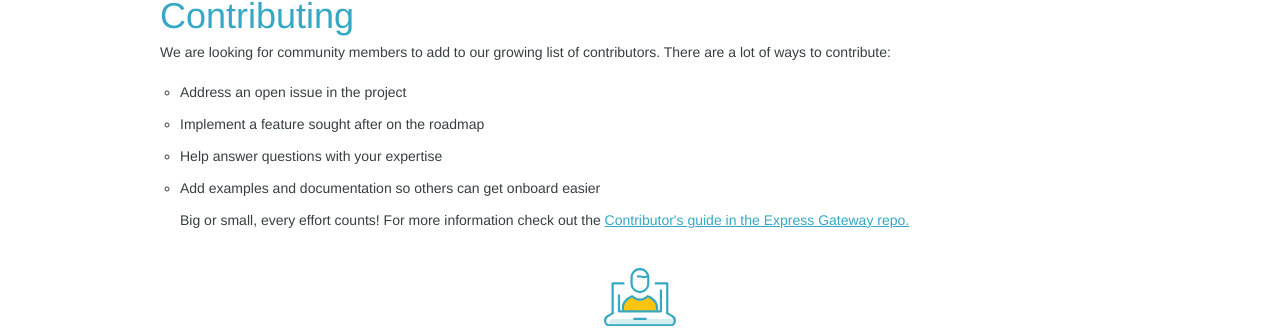
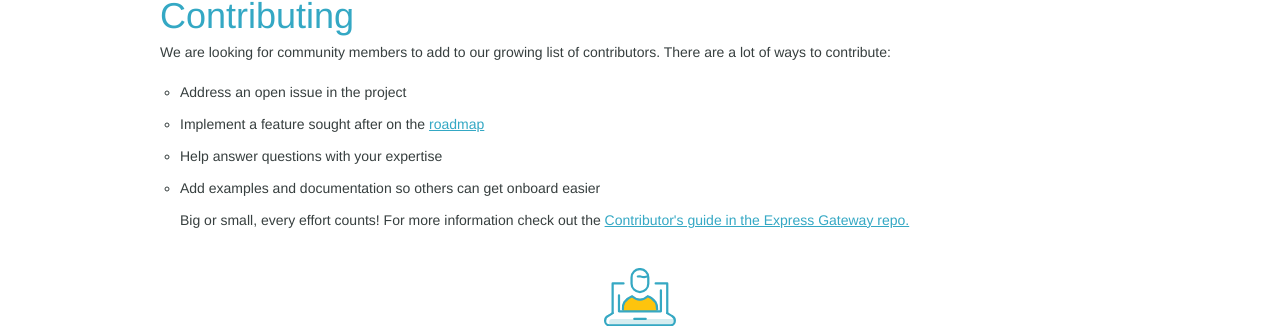
Before and after one commit to ExpressGateway/express-gateway.io, a Jekyll site: the page built from _pages/resources.md, in a window 1280 px wide and 900 px high, scrolled down 1749 px. Shown: the part 144-472 px from the top of the window. Built offline with Jekyll 4.4.1, drawn with Linux system fonts in a browser that asks for light colours; nearby versions of some CDN libraries; some web fonts are replaced; comment, search, counter and statistics services are not loaded; some of the changed lines change nothing that is shown.

Commit message:
fixed and added links

```diff
--- a/_pages/resources.md
+++ b/_pages/resources.md
@@ -46,14 +46,14 @@
 ###### Get involved and join our community of developers, practitioners and technologists.
 <div class="flex-row">
 <ul class="logo-cloud">
-<li><a href="https://groups.google.com/a/lunchbadger.com/d/forum/express-gateway" target="_blank"><img src="../assets/img/logo-googlegroups.png" /></a></li>
+<li><a href="https://groups.google.com/a/express-gateway.io/forum/#!forum/discuss" target="_blank"><img src="../assets/img/logo-googlegroups.png" /></a></li>
 <li><a href="https://gitter.im/ExpressGateway/express-gateway" target="_blank"><img src="../assets/img/logo-gitter.png" /></a></li>
 <li><a href="https://stackoverflow.com/questions/tagged/express-gateway" target="_blank">{% include logo-stackoverflow.svg %}</a></li>
 </ul>
 <div class="bug-block">
 <div class="bug-block-content" markdown="1">
   {% include res-bug.svg %}
-  If you have come across what you think is a bug, or just want to make a feature request, [open a ticket](http://#) in the issue queue.
+  If you have come across what you think is a bug, or just want to make a feature request, [open a ticket](https://github.com/ExpressGateway/express-gateway/issues/new) in the issue queue.
 </div>
 </div>
 </div>
@@ -71,14 +71,14 @@
 <span>We are looking for community members to add to our growing list of contributors. There are a lot of ways to contribute:</span>
 <ul class="contribute">
     <li>Address an open issue in the project</li>
-    <li>Implement a feature sought after on the roadmap</li>
+    <li>Implement a feature sought after on the <a href="https://waffle.io/ExpressGateway/express-gateway" target="_blank">roadmap</a></li>
     <li>Help answer questions with your expertise</li>
     <li>Add examples and documentation so others can get onboard easier</li>
-<span>Big or small, every effort counts! For more information check out the <a href="https://github.com/ExpressGateway/express-gateway/blob/master/Contributing.md">Contributor's guide in the Express Gateway repo.</a></span>
+<span>Big or small, every effort counts! For more information check out the <a href="https://github.com/ExpressGateway/express-gateway/blob/master/Contributing.md" target="_blank">Contributor's guide in the Express Gateway repo.</a></span>
 </ul>
 <div class="res-cta" markdown="1">
 <div class="svg-fix res-contact">{% include res-contact.svg %}</div>
-[Get In Touch](http://#)
+[Get In Touch](mailto:info@express-gateway.io)
 </div>
 </div>
 </div>
```
